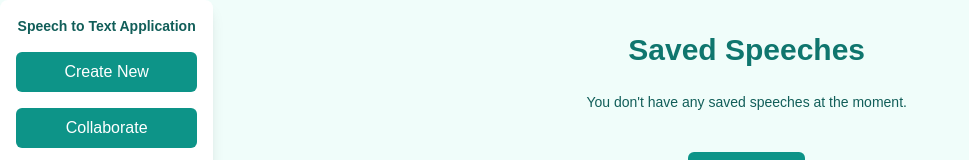
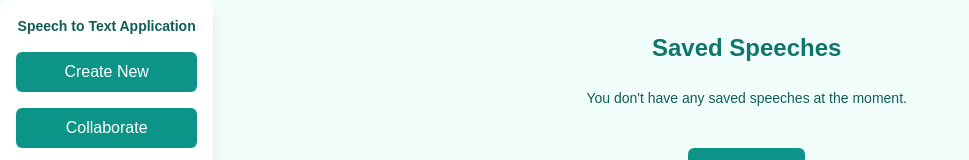
Before and after one commit to aB2318K/Speech-to-Text-Application, a Next.js app in the folder speech-to-text/: page /dashboard/1 in a window 1280 px wide. Shown: the top 160 px of the page, without its empty margins (0-969 px from the left). Built offline with nearby package versions, Linux system fonts and the light colour scheme.

Commit message:
dashboard component h2 style

```diff
--- a/speech-to-text/app/dashboard/[userId]/page.tsx
+++ b/speech-to-text/app/dashboard/[userId]/page.tsx
@@ -92,7 +92,7 @@
 
       {/* Main Content Area */}
       <div className="flex-1 p-8">
-        <h2 className="text-3xl font-semibold text-center text-teal-700 mb-6">
+        <h2 className="text-2xl font-semibold text-center text-teal-700 mb-6">
           Saved Speeches
         </h2>
         {userSpeeches.length > 0 ? (
```
